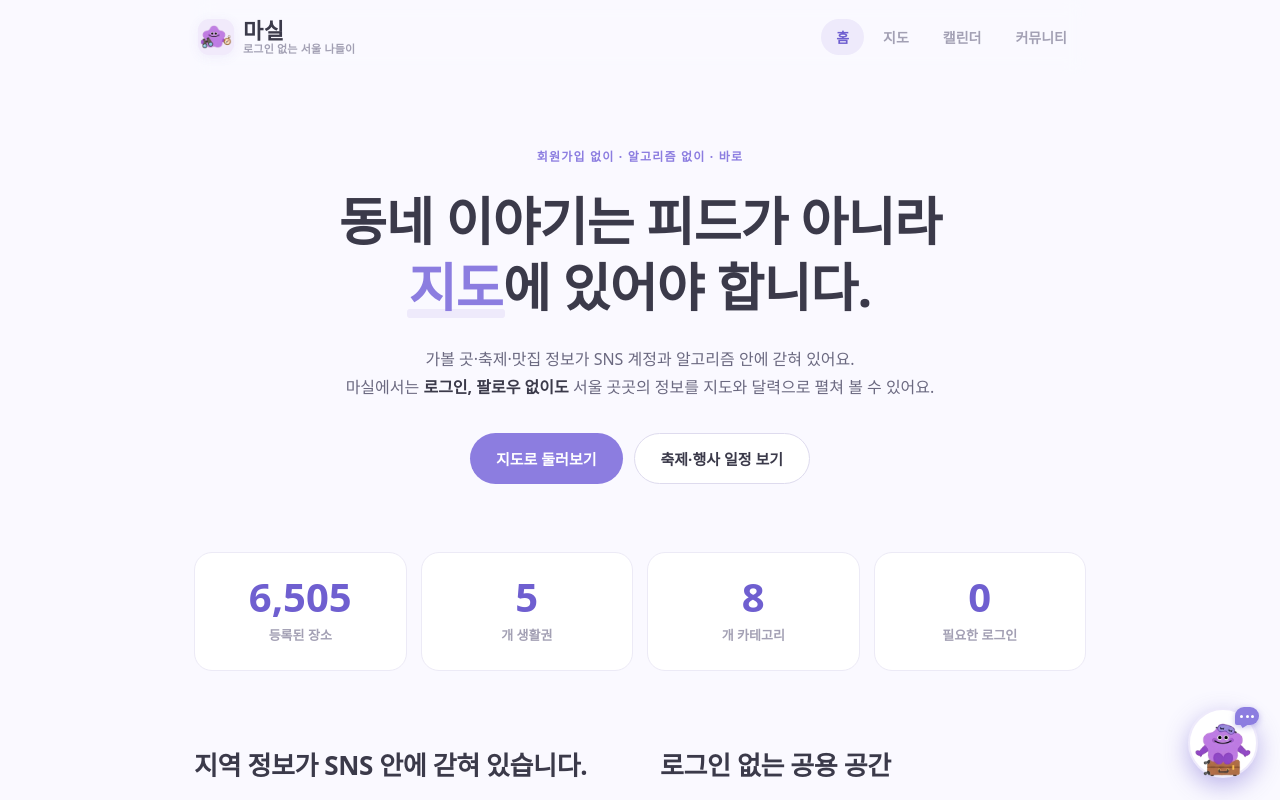
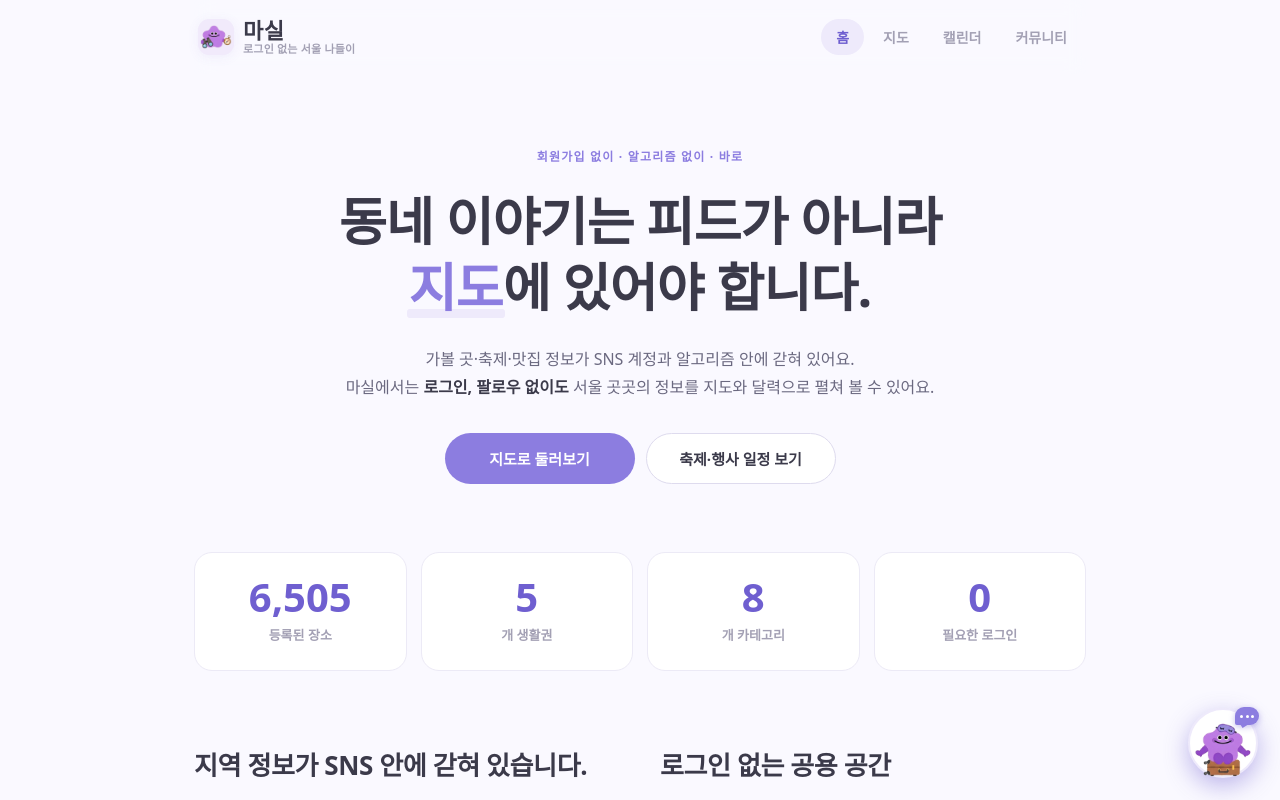
Before and after one commit to susiejaneiris/masil, a Vue app: page / in a window 1280 px wide. Shown: the top 800 px of the page. Built offline with nearby package versions, Linux system fonts and the light colour scheme; a web font is replaced by a local one.

Commit message:
UI/UX 수정

```diff
--- a/src/style.css
+++ b/src/style.css
@@ -50,7 +50,7 @@
   .hero p b{color:var(--ink);font-weight:800}
   @media(min-width:760px){ .hero p .ln{white-space:nowrap} }
   .cta{margin-top:32px;display:flex;gap:11px;justify-content:center;flex-wrap:wrap}
-  .btn{display:inline-flex;align-items:center;font-weight:800;font-size:15px;padding:14px 26px;border-radius:100px;transition:.16s}
+  .btn{display:inline-flex;align-items:center;justify-content:center;min-width:190px;font-weight:800;font-size:15px;padding:14px 26px;border-radius:100px;transition:.16s}
   .btn-solid{background:var(--accent);color:#fff}
   .btn-solid:hover{background:var(--accent-deep);transform:translateY(-2px);box-shadow:0 10px 22px rgba(140,125,224,.32)}
   .btn-ghost{background:var(--surface);color:var(--ink);border:1.5px solid var(--line-strong)}
```
